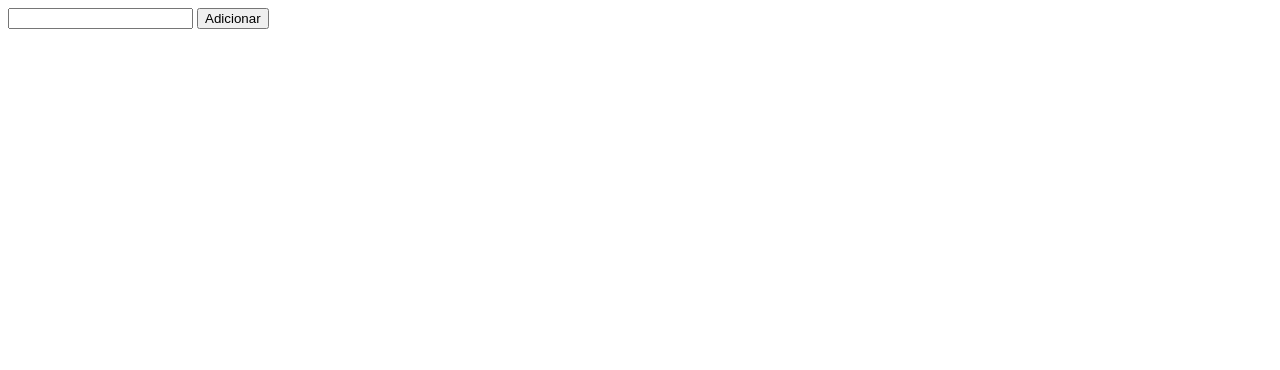
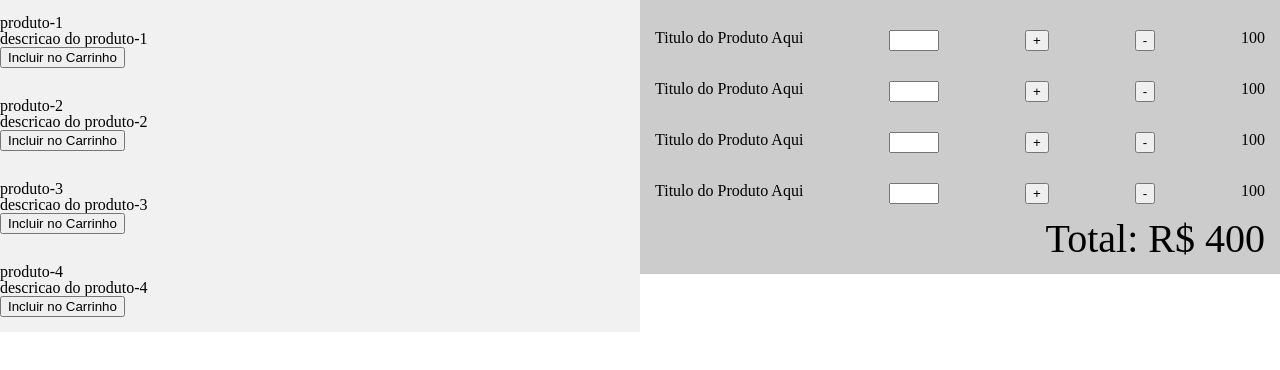
Before and after one commit to sr-magago/task-manager, a plain HTML site: page entendendo-javascript.html in a window 1280 px wide. Drawn offline with Linux system fonts and the light colour scheme.

Commit message:
-trabalhando com a array -lista de produtos

```diff
--- /dev/null
+++ b/assets/src/carrinho.css
@@ -0,0 +1,71 @@
+body{
+    display: flex;
+    justify-content: flex-start;
+    align-items: flex-start;
+    width: 100%;
+}
+
+.vitrine,
+.vitrine ul,
+.vitrine li{
+    display: flex;
+    justify-content: flex-start;
+    align-items: flex-start;
+}
+
+
+
+.vitrine{
+    width: 50%;
+    background: #f1f1f1;
+}
+
+.vitrine ul{
+    flex-wrap: wrap;
+    width: 100%;
+}
+
+.vitrine li{
+    width: 100%;
+    padding-top: 15px;
+    padding-bottom: 15px;
+}
+
+.carrinho{
+    display: flex;
+    justify-content: flex-start;
+    align-items: flex-start;
+    flex-wrap: wrap;
+    width: 50%;
+    background: #ccc;
+    padding: 15px;
+}
+
+.carrinho ul,
+.carrinho li{
+    display: flex;
+    justify-content: flex-start;
+    align-items: flex-start;
+    width: 100%;
+}
+
+.carrinho ul{
+    flex-wrap: wrap;
+}
+
+.carrinho li{
+    padding: 15px 0;
+    justify-content: space-between;
+}
+
+.carrinho input{
+    width: 50px;
+}
+
+.total{
+    display: flex;
+    justify-content: flex-end;
+    align-items: flex-start;
+    font-size: 2.5em;
+    width: 100%;
+}
--- a/assets/src/main.js
+++ b/assets/src/main.js
@@ -1,12 +1,11 @@
-function mostraNome (nome) {
-    console.log(`meu nome é: ${nome}`)
-}
-
-const item = ""
-const botao = document.querySelector("button")
-botao.addEventListener('click',function(event){
-    const campoDeTexto = document.querySelector("input")
-    const lista = document.querySelector("ul")
-    const modelo = `<li>${campoDeTexto.value}</li>`
-    lista.insertAdjacentHTML('beforeend',  modelo)
-})
+import { vitrine } from "./vitrine.js";
+const listaDeProdutos = [
+    {titulo: "produto-1", descricao: "descricao do produto-1"},
+    {titulo: "produto-2", descricao: "descricao do produto-2"},
+    {titulo: "produto-3", descricao: "descricao do produto-3"},
+    {titulo: "produto-4", descricao: "descricao do produto-4"},
+]
+const vitrineHTML = document.querySelector(".vitrine")
+const componenteVitrine = vitrine()
+const lista = componenteVitrine.modeloLista(componenteVitrine.modeloItem, listaDeProdutos)
+vitrineHTML.innerHTML = lista
--- /dev/null
+++ b/assets/src/vitrine.js
@@ -0,0 +1,31 @@
+export const vitrine = () => {
+
+    const modeloLista = (modelo, listaProdutos) => {
+       return /*html*/`
+        <ul>
+            ${
+                listaProdutos.map((produto) => {
+                    return modelo(produto)
+                }).join('')
+            }
+        </ul>
+       `
+    }
+
+    const modeloItem = (produto) => {
+        return /*html*/`
+            <li>
+                <div class="card">
+                    <h2>${produto.titulo}</h2>
+                    <p>${produto.descricao}</p>
+                    <button>Incluir no Carrinho</button>
+                </div>
+            </li>
+        `
+    }
+
+    return {
+        modeloLista,
+        modeloItem
+    }
+}
--- a/entendendo-javascript.html
+++ b/entendendo-javascript.html
@@ -4,18 +4,47 @@
     <meta charset="UTF-8">
     <meta http-equiv="X-UA-Compatible" content="IE=edge">
     <meta name="viewport" content="width=device-width, initial-scale=1.0">
+    <link rel="stylesheet" href="./assets/src/resset.css">
+    <link rel="stylesheet" href="./assets/src/carrinho.css">
     <title>Document</title>
 </head>
 <body>
-    <div>
-        <input type="text">
-        <button>Adicionar</button>
+    <div class="vitrine">
+
     </div>
-    <div>
+    <div class="carrinho">
         <ul>
-
+            <li>
+                <span>Titulo do Produto Aqui</span>
+                <input type="text">
+                <button>+</button>
+                <button>-</button>
+                <b>100</b>
+            </li>
+            <li>
+                <span>Titulo do Produto Aqui</span>
+                <input type="text">
+                <button>+</button>
+                <button>-</button>
+                <b>100</b>
+            </li>
+            <li>
+                <span>Titulo do Produto Aqui</span>
+                <input type="text">
+                <button>+</button>
+                <button>-</button>
+                <b>100</b>
+            </li>
+            <li>
+                <span>Titulo do Produto Aqui</span>
+                <input type="text">
+                <button>+</button>
+                <button>-</button>
+                <b>100</b>
+            </li>
         </ul>
+        <div class="total">Total: R$ 400</div>
     </div>
-    <script src="./assets/src/main.js"></script>
+    <script src="./assets/src/main.js" type="module"></script>
 </body>
 </html>
```
Also changed, not shown: assets/src/carrinho.js (added).
